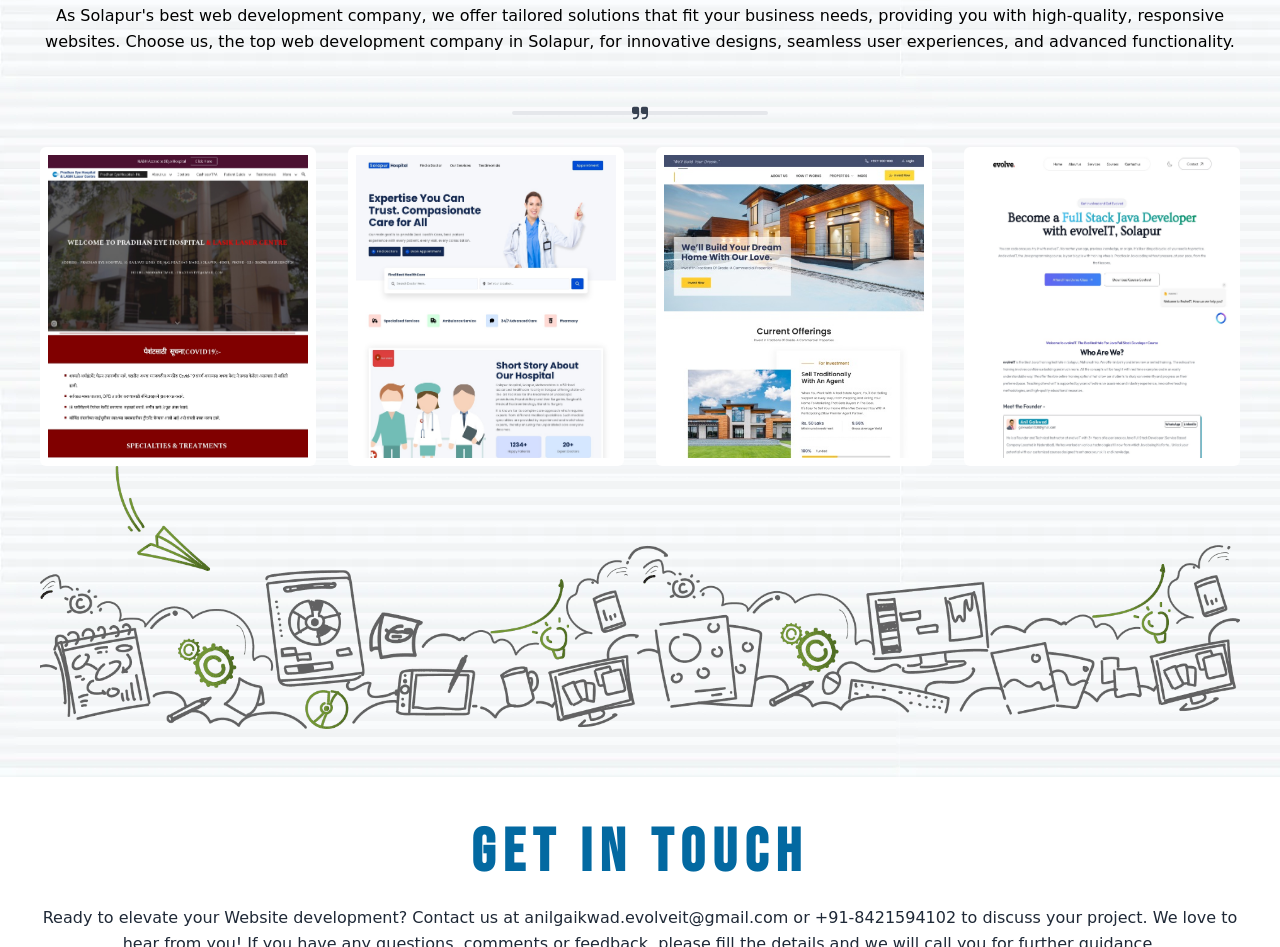
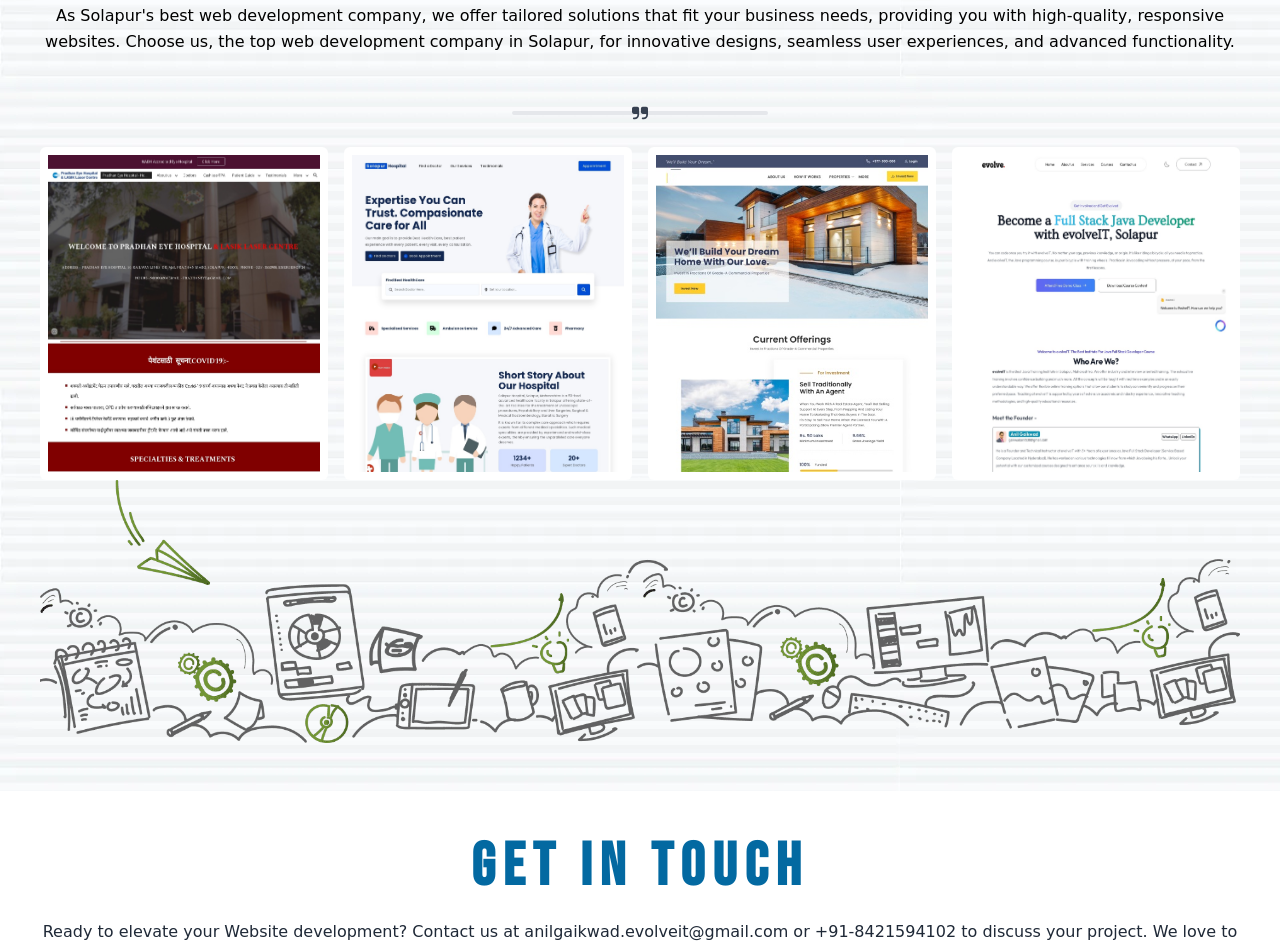
Before and after one commit to anilgaikwad03/Evolve-Web-Technology, a plain HTML site: page index.html in a window 1280 px wide. Shown: the part 5584-6531 px from the top of the page. Drawn offline with nearby package versions, Linux system fonts and the light colour scheme.

Commit message:
Update index.html

```diff
--- a/index.html
+++ b/index.html
@@ -513,12 +513,16 @@
             </svg>
           </div>
         </div>
-        <div class="grid lg:grid-cols-4 md:grid-cols-1 cursor-pointer max-md:max-w-lg gap-8">
-          <img src="./images/work/1.jpg" alt="" class="p-2 bg-white rounded-md h-full">
-          <img src="./images/work/4.jpg" alt="" class="p-2 bg-white rounded-md h-full">
-          <img src="./images/work/3.jpg" alt="" class="p-2 bg-white rounded-md h-full">
-          <img src="./images/work/2.jpg" alt="" class="p-2 bg-white rounded-md h-full">
-        </div>
+        <div class="grid lg:grid-cols-4 md:grid-cols-2 cursor-pointer max-md:max-w-lg gap-4">
+        <a href="https://www.pradhaneye.com/"><img src="./images/work/1.jpg" alt=""
+          class="p-2 hover:scale-105 transition duration-500 bg-white rounded-md h-full"></a>
+        <a href=""><img src="./images/work/4.jpg" alt=""
+          class="p-2 hover:scale-105 transition duration-500 bg-white rounded-md h-full"></a>
+        <a href=""><img src="./images/work/3.jpg" alt=""
+          class="p-2 hover:scale-105 transition duration-500 bg-white rounded-md h-full"></a>
+        <a href=""><img src="./images/work/2.jpg" alt=""
+          class="p-2 hover:scale-105 transition duration-500 bg-white rounded-md h-full"></a>
+      </div>
         <img src="./images/services/getbg.png" alt="">
 
       </div>
```
